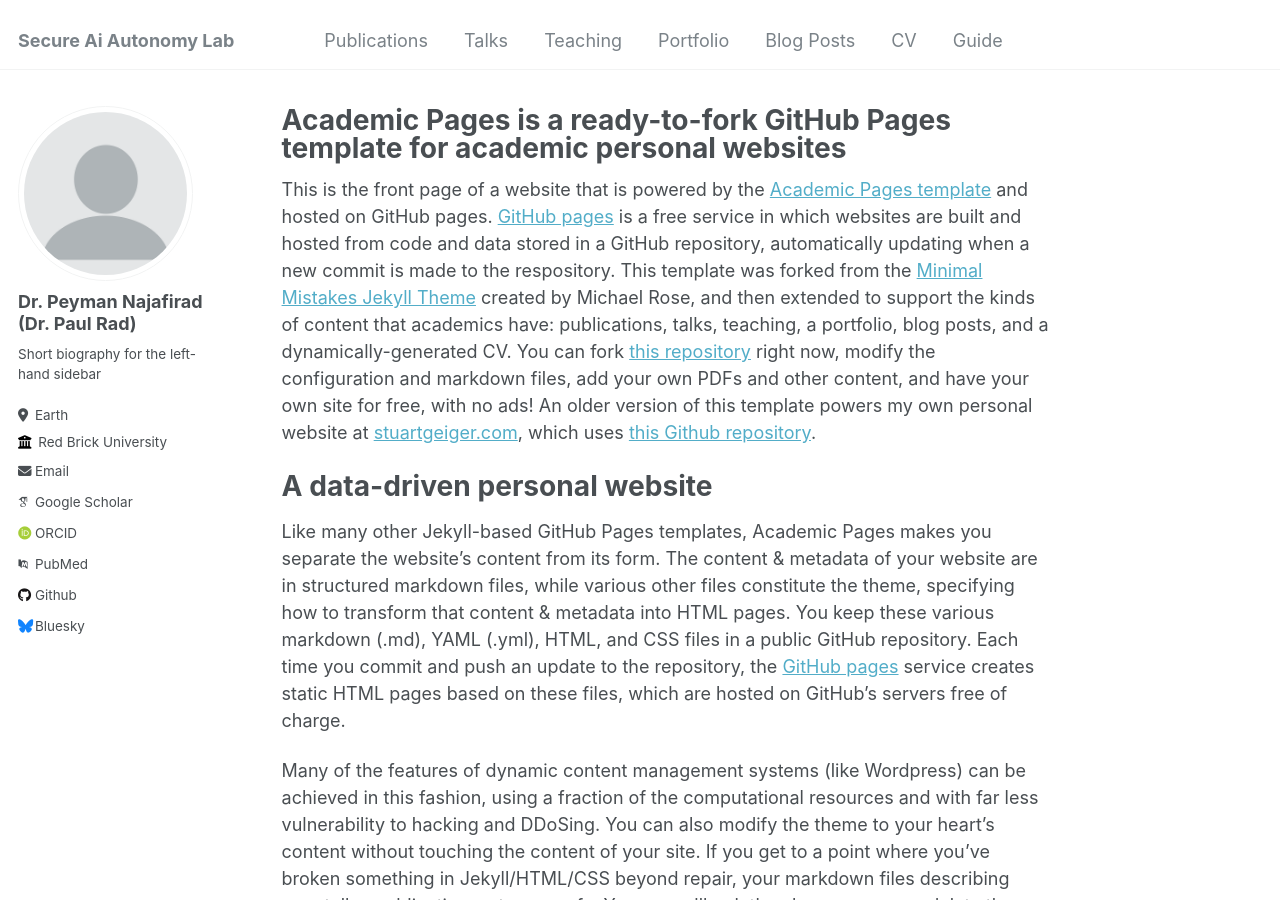
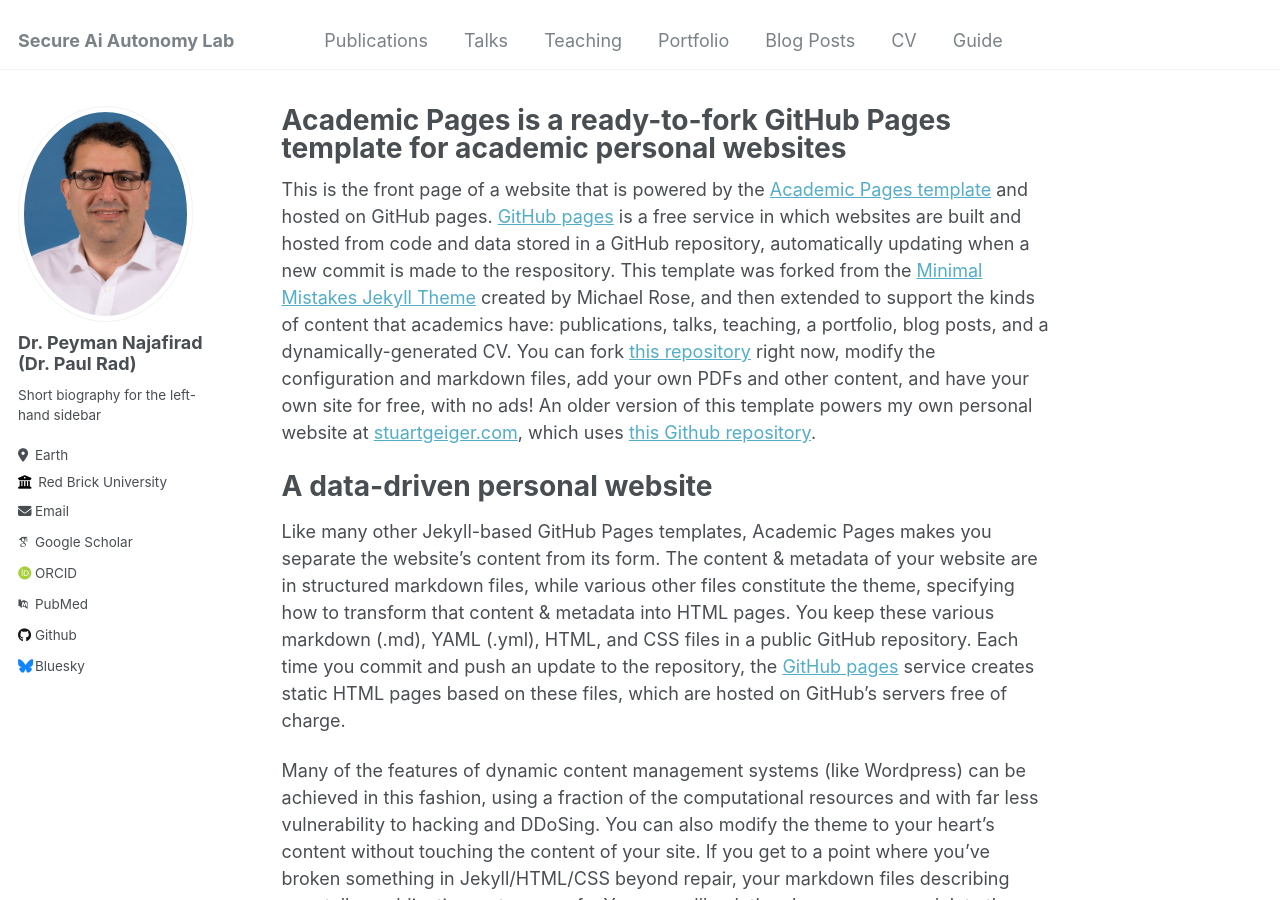
Before and after one commit to vohongthinh2011/PeymanNajafiradDemo, a Jekyll site: the page built from _pages/about.md, in a window 1280 px wide and 900 px high. Built offline with Jekyll 4.4.1, drawn with Linux system fonts in a browser that asks for light colours; some web fonts are replaced.

Commit message:
Update _config.yml

```diff
--- a/_config.yml
+++ b/_config.yml
@@ -21,7 +21,7 @@ repository               : "academicpages/academicpages.github.io"
 #               Additional customization can be done by editing /_includes/author-profile.html
 author:
   # Biographic information
-  avatar           : "profile.png"
+  avatar           : "najafirad_peyman.jpg"
   name             : "Dr. Peyman Najafirad (Dr. Paul Rad)"
   pronouns         : # example: "she/her"
   bio              : "Short biography for the left-hand sidebar"
```
